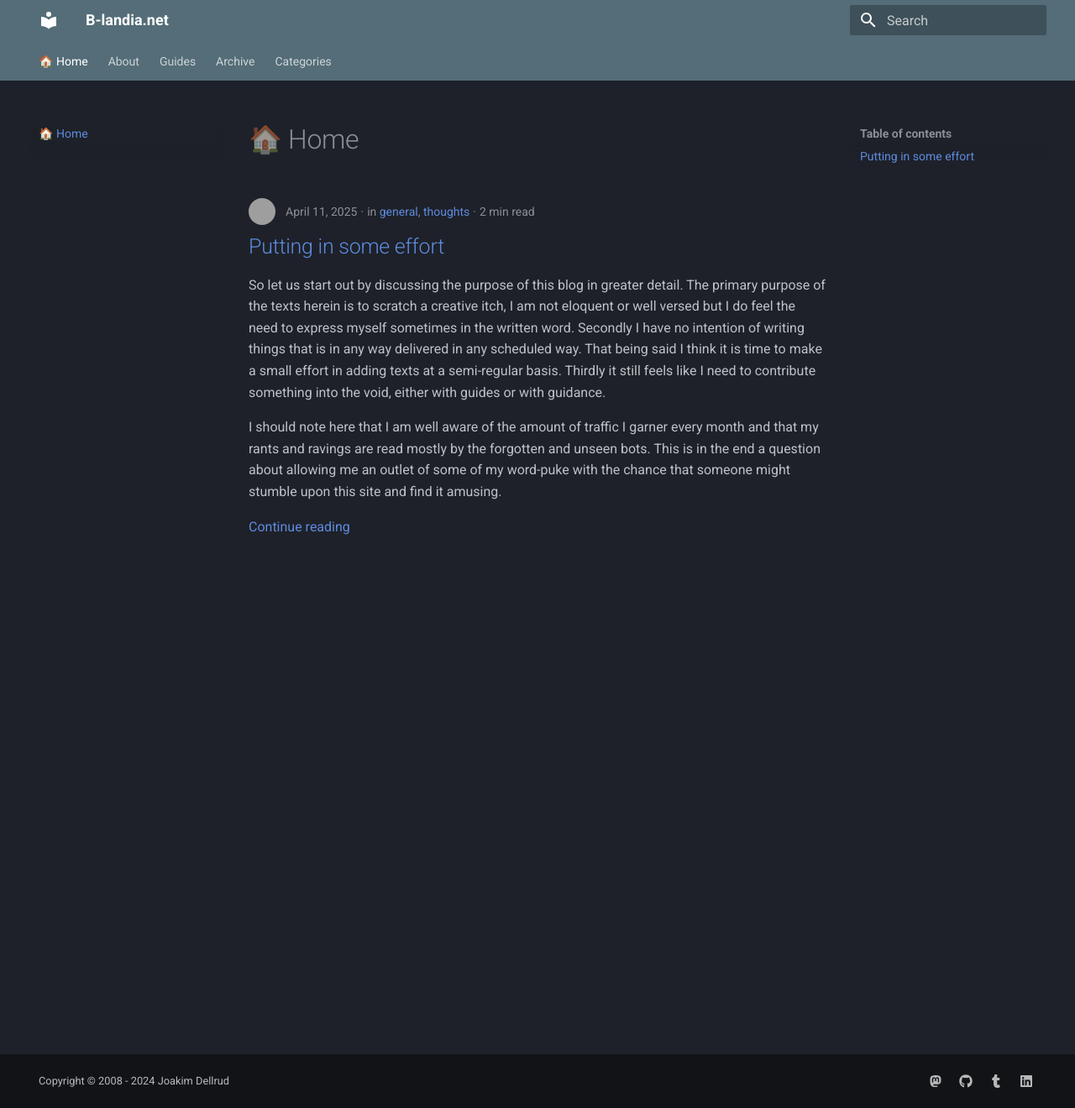
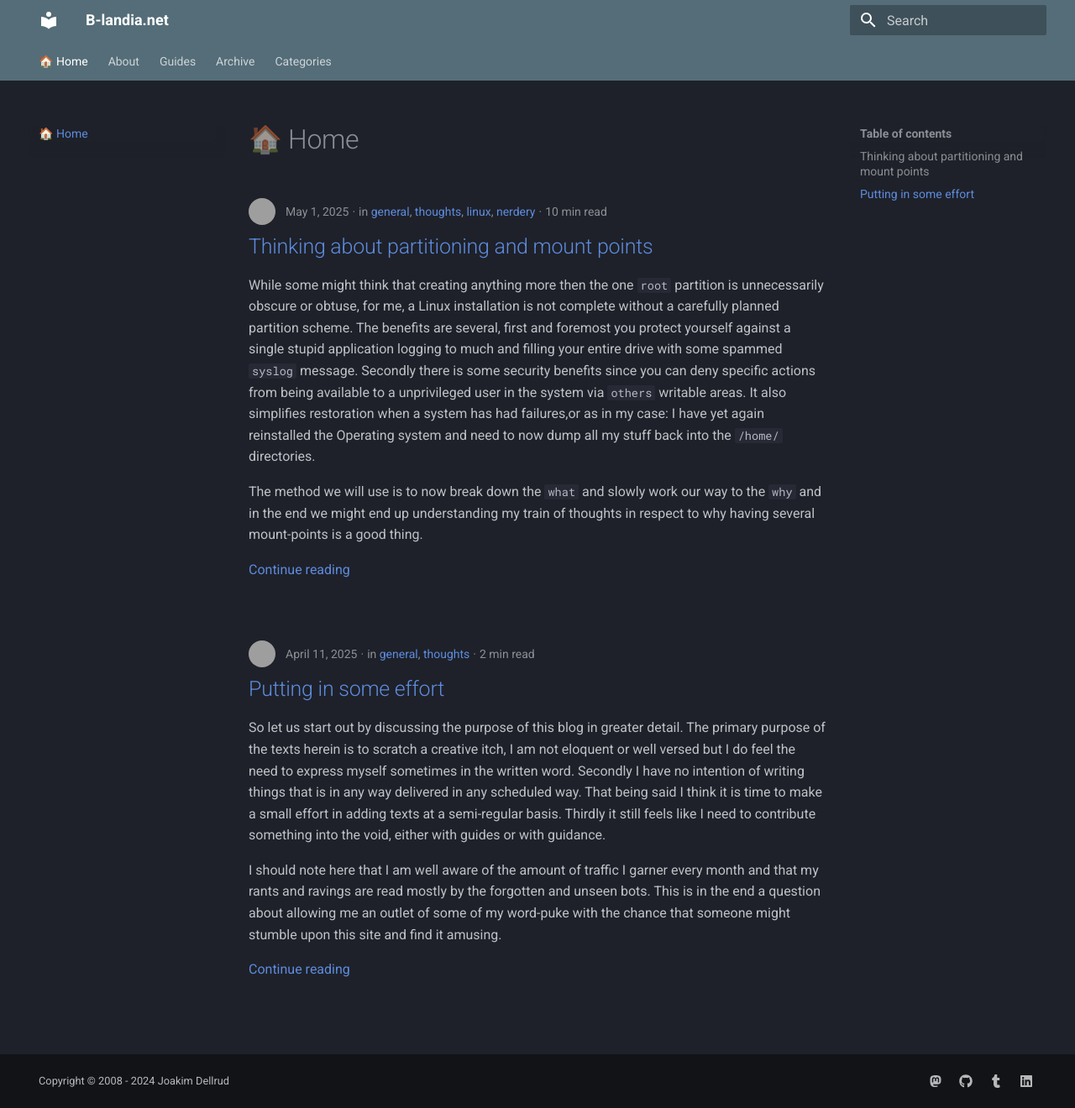
Before and after one commit to muted-se/sites, an MkDocs documentation site: the page built from blog/docs/index.md, in a window 1280 px wide and 1320 px high. Shown: the whole window at 84% size. Built offline with MkDocs 1.6.1 and Material for MkDocs 9.7.7, drawn with Linux system fonts in a browser that asks for light colours; some of the changed lines change nothing that is shown; grey boxes are pictures that could not be loaded.

Commit message:
🐧 Add post about mount-points (#17)

````diff
--- /dev/null
+++ b/blog/docs/posts/Thinking-about-partitioning-and-mount-points.md
@@ -0,0 +1,157 @@
+---
+authors:
+    - spixx
+date: 2025-05-01
+categories:
+    - general
+    - thoughts
+    - linux
+    - nerdery
+---
+While some might think  that creating anything more then the one `root` partition is unnecessarily obscure or obtuse, for me, a Linux installation is not complete without a carefully planned partition scheme. The benefits are several, first and foremost you protect yourself against a single stupid application logging to much and filling your entire drive with some spammed `syslog` message. Secondly there is some security benefits since you can deny specific actions from being available to a unprivileged user in the system via `others` writable areas. It also simplifies restoration when a system has had failures,or as in my case: I have yet again reinstalled the Operating system and need to now dump all my stuff back into the `/home/` directories.
+
+The method we will use is to now break down the `what` and slowly work our way to the `why` and in the end we might end up understanding my train of thoughts in respect to why having several mount-points is a good thing.
+
+<!-- more -->
+
+## What
+In most modern Desktop and Server Linux distributions today you will be allowed to partition your disk during installation, this is in essence a way to logically divide a hard-drive into smaller pieces with more narrow purposes. This allows us to split out the `/home` path so that it does not share storage with `/var/log` for instance. Using tools like `fdisk` you can both list and manipulate the partition table written to the early blocks of your storage medium. But since this is not 1990 you can also use more modern tooling such as LVM (or utilize cool filesystems like [ZFS](https://en.wikipedia.org/wiki/ZFS) or [BTRFS](https://en.wikipedia.org/wiki/Btrfs)) to instead create a virtual partition scheme. This is helpful since a [GPT](https://en.wikipedia.org/wiki/GUID_Partition_Table) or even [MBR](https://en.wikipedia.org/wiki/Master_boot_record) is not really flexible (you will still have a GPT scheme just that you will have only two or three partitions for `/boot`, `/boot/efi` and for the LVM).
+
+> But wait! You think; this matters little on a laptop since the underlying drive will not change.
+
+This is a correct thought to have but there is not really a good reason to overly allocate storage space either. A modest setup can get by with a very small footprint and the only real storage requirements might be the `/home` partition.
+
+We will use my current laptop as a example of how it could be:
+
+```
+NAME                                          MAJ:MIN RM   SIZE RO TYPE  MOUNTPOINTS
+nvme0n1                                       259:0    0 238.5G  0 disk
+└─nvme0n1p1                                   259:1    0 238.5G  0 part
+  └─luks-00000000-0000-0000-0000-000000000000 253:0    0 238.5G  0 crypt
+    ├─vg0-root                                253:1    0     8G  0 lvm   /
+    ├─vg0-swap                                253:2    0     4G  0 lvm   [SWAP]
+    ├─vg0-usr                                 253:3    0    16G  0 lvm   /usr
+    ├─vg0-var_lib_flatpak                     253:4    0    16G  0 lvm   /var/lib/flatpak
+    ├─vg0-var_log_audit                       253:5    0     1G  0 lvm   /var/log/audit
+    ├─vg0-var                                 253:6    0     4G  0 lvm   /var
+    ├─vg0-tmp                                 253:7    0     4G  0 lvm   /tmp
+    ├─vg0-var_log                             253:8    0     1G  0 lvm   /var/log
+    ├─vg0-var_cache                           253:9    0     4G  0 lvm   /var/cache
+    └─vg0-var_tmp                             253:10   0     4G  0 lvm   /var/tmp
+nvme1n1                                       259:2    0 931.5G  0 disk
+├─nvme1n1p1                                   259:3    0     1G  0 part  /boot/efi
+├─nvme1n1p2                                   259:4    0     1G  0 part  /boot
+└─nvme1n1p3                                   259:5    0 929.5G  0 part
+  └─luks-00000000-0000-0000-0000-000000000000 253:11   0 929.5G  0 crypt
+    ├─vg1-opt                                 253:12   0    32G  0 lvm   /opt
+    └─vg1-home                                253:13   0   512G  0 lvm   /home
+
+```
+
+Note here that I have two separate NVME drives (nvme0n1 and nvme1n1) which are used for Operating system related storage and storage for my personal data. Furthermore the above `lsblk` output tells us that I have a Encrypted partition and some un-encrypted partitions. This is what is called "encrypted LVM" which is basically three partitions, one for `/boot` (nvme1n1p1), one for `/boot/efi` (nvme1n1p2) and a third for a LUKS encrypted partition (nvme1n1p3) containing a Logical Volume Group.
+
+We can summarise this saying that we have three old-school partitions and inside of the encrypted third partition we have a Logical Volume Group containing our actual Operating system and personal files. We can also see that there are several logical volumes in both a `vg0` and `vg1`. Each mounted to a specific path in the Operating System (Flags always include defaults and noatime):
+
+| Path             | Size   | Flags (fstab)       | Function                      |
+| ---------------- | ------ | ------------------- | ----------------------------- |
+| /                | 8 GiB  |                     | Root partition                |
+| /usr             | 16 GiB |                     | System binaries and libraries |
+| /var/lib/flatpak | 16 GiB | nosuid,nodev        | System flatpak storage        |
+| /var/log/audit   | 1 GiB  | nosuid,nodev,noexec | Audit logs                    |
+| /var             | 4 GiB  | nosuid,nodev        | Variable data                 |
+| /var/log         | 1 GiB  | nosuid,nodev,noexec | System logs (syslog)          |
+| /var/cache       | 4 GiB  | nosuid,nodev,noexec | Cached files                  |
+| /var/tmp         | 4 GiB  | nosuid,nodev,noexec | Temporary Files               |
+| /tmp             | 4 GiB  | nosuid,nodev,noexec | Temporary Files               |
+| /opt             | 32 GiB | nosuid,nodev        | External packages             |
+| Swap             | 4 GiB  |                     | System SWAP space             |
+| /home            | X GiB  | nosuid,nodev        | User files and binaries       |
+| /dev/shm         | N/A    | nosuid,nodev,noexec | Shared memory area            |
+| /run             | N/A    | nosuid,nodev        | Runtime information           |
+| /dev             | N/A    | nosuid,noexec       | Devices and pseudo devices    |
+| /boot            | 1 GiB  | nosuid,nodev,noexec | Boot files                    |
+
+If you look back at the output from `lsblk` you can see that I have used the larger drive to be in a Logical Volume Group named `vg1` and the smaller drive to be in `vg0` which separates the user-data further from the system data. You can also see my mistake in having (somewhat illogically) the `/boot` and `/boot/efi` on the second drive `¯\_(ツ)_/¯`.
+
+## Why separating mount-points is good practice?
+As mentioned in the ingress there are two major reasons to actually do this, first being able to add `noexec,nodev,nosuid` to mount-points to protect against malicious actors, secondly to prevent either user-mistakes or run-away issues from eating up all disk-space for the entire machine.
+
+### Security and compliance benefits
+The scheme adds the ability to follow the principles of least privileges by restricting certain types of actions within critical mount-points from being available. It also acts as a initial barrier to any malicious actor that has managed to get a foot-hold on the machine from easily escalating their privileges. There is also the issue of most individuals not understanding that having just one big mount-point for `root` leaves them vulnerable and the guides and setup of most operating systems does not inform of the risk and potential benefits of utilising this type of schema to separate their mount-points. There is also some security/compliance standards that require this to be the case, not only because they like to be draconian but because it is a way of removing low-hanging fruits from any attackers.
+
+### Protection against mistakes and dumb stuff
+The other major benefit is that you are now protected from a single log-file growing due to random reasons and filling your drive up. It might sound innocent but on a database server this can be catastrophic when it occurs. This type of knowledge comes from experiencing getting a notification during on-call that the drive is full and the subsequent head-scratching and curses this leads to.
+
+### Risks are also a thing here
+One thing to keep in mind is that using a lean mount-point schema you also is at risk of having allocated to little. In my templates there is usually 40 GiB of allocated storage for the defaults. Due to the flexible nature of LVM this is usually not an issue but if you are a bit cheap and allow only 512 MiB for your `/boot` you might be in a world of hurt when it comes time to expand a actual GPT partition.
+
+## In conclusion
+Using a somewhat over-complex/overcompensating partition and mount-point scheme brings many benefits and even if there are several draw-backs in the end having a basic hardening of the operating systems data-storage in place removes some of the venues that a attacker might utilise. This is not a guide since there are several things that requires consideration since the example here is for a Desktop rather then a Server. Still the complexity added is actually low unless you utilise Ubuntu since Canonical still leans on using partitions rather then LVM.
+
+I did also ask Google's Gemini to fact-check me to ensure I am not just making things up as I go along;
+
+> What reasons are there and what recommendations does exist for adding noexec,nodev or nosuid to mouint points in the FSTAB file in linux? Specify reasons for, what mount-points should have which flags and find good facts to back up this
+
+Okay, let's break down the `noexec`, `nodev`, and `nosuid` mount options in Linux's `/etc/fstab` file. These options are primarily used for security hardening by restricting potentially dangerous actions on specific filesystems.
+
+**Understanding the Flags**
+
+1. **`nosuid` (No Set User ID)**
+
+    - **What it does:** Prevents Set-User-ID (SUID) and Set-Group-ID (SGID) bits from taking effect on executables within the mounted filesystem. Normally, an executable with the SUID bit set runs with the privileges of the file's owner (often `root`), not the user who executed it. SGID makes it run with the group privileges of the file's group.
+    - **Reason for use (Security):** This is a crucial security measure to prevent privilege escalation. If an attacker compromises a user account and manages to place or modify a SUID/SGID binary (especially one owned by `root`) on a partition mounted _without_ `nosuid`, they could execute it to gain elevated privileges (e.g., root access). Disabling SUID/SGID effectively neutralizes this common attack vector on partitions where users might have write access or where untrusted files could land.
+2. **`nodev` (No Devices)**
+
+    - **What it does:** Prevents the interpretation of character or block special device files on the mounted filesystem. Device files (like `/dev/sda`, `/dev/random`, `/dev/mem`) provide interfaces to hardware or kernel functions.
+    - **Reason for use (Security):** Creating or accessing device files requires specific privileges, but if an attacker could somehow create a malicious device file (e.g., one pointing to raw disk memory) on a partition mounted _without_ `nodev`, they might be able to use it to bypass security controls, access sensitive data directly, or crash the system. This option prevents files on the partition from being treated as device interfaces.
+3. **`noexec` (No Execute)**
+
+    - **What it does:** Prevents the direct execution of _binary_ executables residing on the mounted filesystem. The execute permission bits on files are ignored for binaries.
+    - **Important Note:** This often _does not_ prevent the execution of scripts (like Shell, Python, Perl) if the interpreter itself resides on a partition mounted _with_ execute permissions (e.g., `/bin/bash`, `/usr/bin/python`). You could still run `sh /path/to/script.sh` even if `/path/to/` is on a `noexec` partition. However, it stops direct execution like `./myprogram`.
+    - **Reason for use (Security):** This adds a layer of defense against malware execution. If an attacker manages to upload a malicious compiled program (binary) onto a partition mounted with `noexec` (like `/tmp`), they cannot directly run it from that location. They would need to move it to an executable partition first, which might be prevented by other controls.
+
+**Recommendations: Which Flags on Which Mount Points?**
+
+The general principle is **least privilege**: a filesystem should only be mounted with the capabilities necessary for its intended purpose.
+
+Here are common recommendations, often found in security guides like the CIS Benchmarks:
+
+1. **`/tmp`**
+
+    - **Recommended Flags:** `defaults,nosuid,nodev,noexec`
+    - **Rationale:** `/tmp` is world-writable and designed for temporary files. It's a prime target for attackers to store malicious scripts, binaries, device files, or SUID exploits. Disabling all three (`nosuid`, `nodev`, `noexec`) significantly hardens this volatile area. Legitimate applications generally don't need to execute binaries directly from `/tmp`, create devices there, or rely on SUID files within it. _Note: Some poorly written installers or applications might try to execute from `/tmp`, so `noexec` can occasionally cause compatibility issues, requiring investigation._
+2. **`/var/tmp`**
+
+    - **Recommended Flags:** `defaults,nosuid,nodev,noexec`
+    - **Rationale:** Similar to `/tmp`, but often persists across reboots. The same security concerns apply, making it a target for dropped malware or exploit tools. The same hardening flags are strongly recommended.
+3. **`/dev/shm` (Shared Memory)**
+
+    - **Recommended Flags:** `defaults,nosuid,nodev,noexec`
+    - **Rationale:** This is a `tmpfs` (RAM-based filesystem) used for POSIX shared memory. It's typically used for Inter-Process Communication (IPC), not for storing regular executables, device files, or SUID programs. Applying these flags prevents potential misuse of this memory-backed filesystem.
+
+4. **`/home` (If a separate partition)**
+
+    - **Recommended Flags:** `defaults,nodev,nosuid` (`noexec` is often _not_ recommended here)
+    - **Rationale:**
+        - `nodev`: Users should generally never need to create device files within their home directories. Enabling `nodev` prevents potential misuse.
+        - `nosuid`: Prevents users from introducing SUID/SGID binaries into their home directories (or having downloaded malware gain root via SUID if placed there). This is a significant security benefit on multi-user systems.
+        - `noexec`: This is _controversial and often problematic_ for `/home`. Users often need to execute scripts or compile and run legitimate software within their home directories. Applying `noexec` breaks this common workflow and can cause major usability issues. It's generally only used in very high-security, restricted environments.
+5. **Removable Media (USB drives, external HDDs - often handled by `udisks` or automounters, not static fstab)**
+
+    - **Recommended Flags (if manually configured or via udev rules):** `noexec,nosuid,nodev,nofail,user` (or `users`)
+    - **Rationale:** External media is inherently untrusted. It could contain malware, SUID exploits, or malicious device files. Applying all three restrictions significantly reduces the risk when mounting unknown devices. `nofail` prevents boot issues if the device isn't present, and `user`/`users` allows regular users to mount/unmount.
+6. **`/boot` (If a separate partition)**
+
+    - **Recommended Flags:** `defaults,nosuid,nodev,noexec` (Optional but good practice)
+    - **Rationale:** Contains the kernel, initramfs, and bootloader config. No execution, device files, or SUID binaries should ever be needed here during normal operation. Adding these flags adds a minor layer of integrity protection, although write access is usually restricted to root anyway.
+7. **`/`, `/usr`, `/var` (excluding `/var/tmp`), `/opt`**
+
+    - **Recommended Flags:** `defaults` (Generally _do not_ add `noexec`, `nodev`, `nosuid`)
+    - **Rationale:** These partitions contain the core operating system, essential system binaries (many requiring `exec`), libraries, potentially legitimate SUID binaries (like `passwd`, `sudo`, `ping`), and system data. Applying `noexec` or `nosuid` here would break the system fundamentally. `nodev` is usually unnecessary as device creation is typically restricted to `/dev`.
+
+**Facts and Justification**
+
+- **Defense in Depth:** These options provide additional security layers. Even if one control fails (e.g., an application vulnerability allows file upload), `noexec` or `nosuid` might prevent the subsequent exploitation or privilege escalation step.
+- **Principle of Least Privilege:** Filesystems should only grant the minimum necessary permissions. If execution isn't needed (`/tmp`), don't allow it. If device nodes aren't needed (`/home`), disable them.
+- **Compliance and Benchmarks:** Security standards like the CIS (Center for Internet Security) Benchmarks for various Linux distributions explicitly recommend using `nosuid`, `nodev`, and `noexec` on partitions like `/tmp`, `/var/tmp`, and `/dev/shm`. They often recommend `nodev` and `nosuid` for `/home` as well. Following these benchmarks is common practice in security-conscious environments.
+- **Preventing Common Attack Vectors:** Exploits often rely on writing to world-writable areas like `/tmp` and then executing code or using SUID binaries from there. These flags directly counter such common techniques.
````
Also changed, not shown: blog/mkdocs.yml (line endings or trailing spaces).
